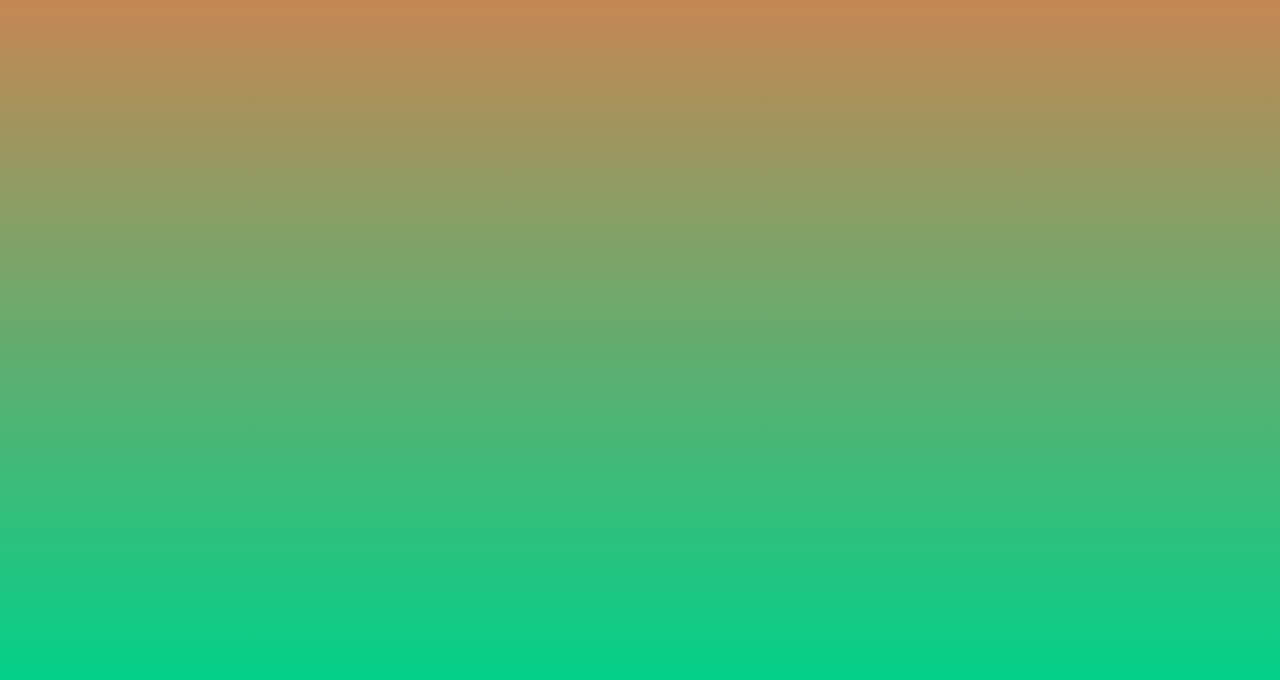
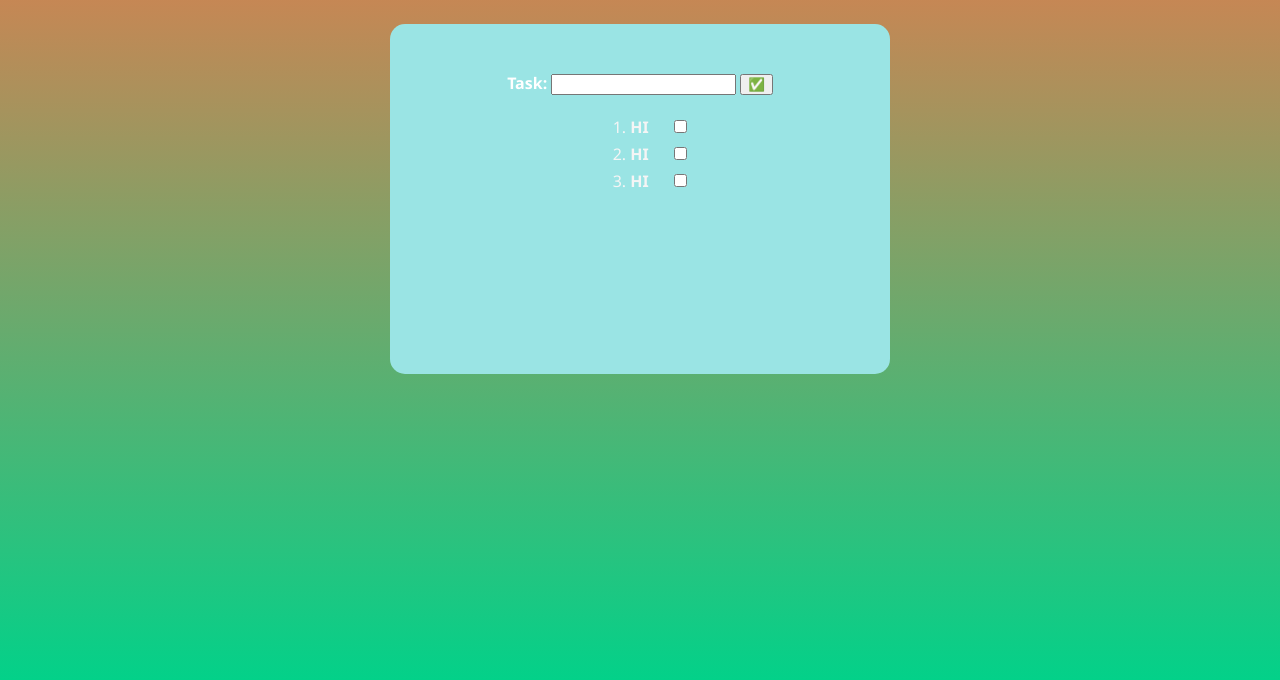
Before and after one commit to Picobola1/To-Do-List, a plain HTML site: page index.html in a window 1280 px wide. Shown: the part 120-800 px from the top of the page. Drawn offline with Linux system fonts and the light colour scheme.

Commit message:
list-and-checkboxes-no-js

```diff
--- a/index.html
+++ b/index.html
@@ -13,9 +13,21 @@
             the to do list
         </p>
      </h1>
-     <label id = "labelText" class="ToDo"><b>Task:</b></label>
-     <input id="inputText" class="ToDo">
-     <button id="accecptButtons" class="ToDo">✅</button>
+     <div class="ToDoContainer">
+        <label id = "labelText"><b>Task:</b></label>
+        <input id="inputText">
+        <button id="accecptButtons">✅</button>
+        <div id="list-container">
+            <ol>
+                <li><b>HI</b><input type="checkbox" class="checkbox"></li>
+                <li><b>HI</b><input type="checkbox" class="checkbox"></li>
+                <li><b>HI</b><input type="checkbox" class="checkbox"></li>
+            </ol>
+
+        </div>
+     </div>
+
+
      <script src="index.js"></script>
 </body>
 </html>
--- a/style.css
+++ b/style.css
@@ -19,12 +19,35 @@
 }
 #inputText{
    color: black;
+   text-align: center;
+   align-items: center;
+   margin-top: 50px;
 }
 #labelText{
     color: white;
     font-family: 'Segoe UI', Tahoma, Geneva, Verdana, sans-serif;
 
+
 }
-.Todo{
-    background-color: aqua;
+.ToDoContainer{
+    background-color: rgb(154, 228, 228);
+    text-align: center;
+    align-items: center;
+    margin: 50px auto;
+    width: 500px;
+    height: 350px;
+    border-radius: 15px;
 }
+#list-container{
+    color: whitesmoke;
+    font-family: 'Segoe UI', Tahoma, Geneva, Verdana, sans-serif;
+    justify-content: center;
+    display: flex;
+
+}
+#list-container li {
+    margin: 5px 0;
+}
+.checkbox{
+    margin-left: 25px;
+}
```
Also changed, not shown: index.js (line endings or trailing spaces).
